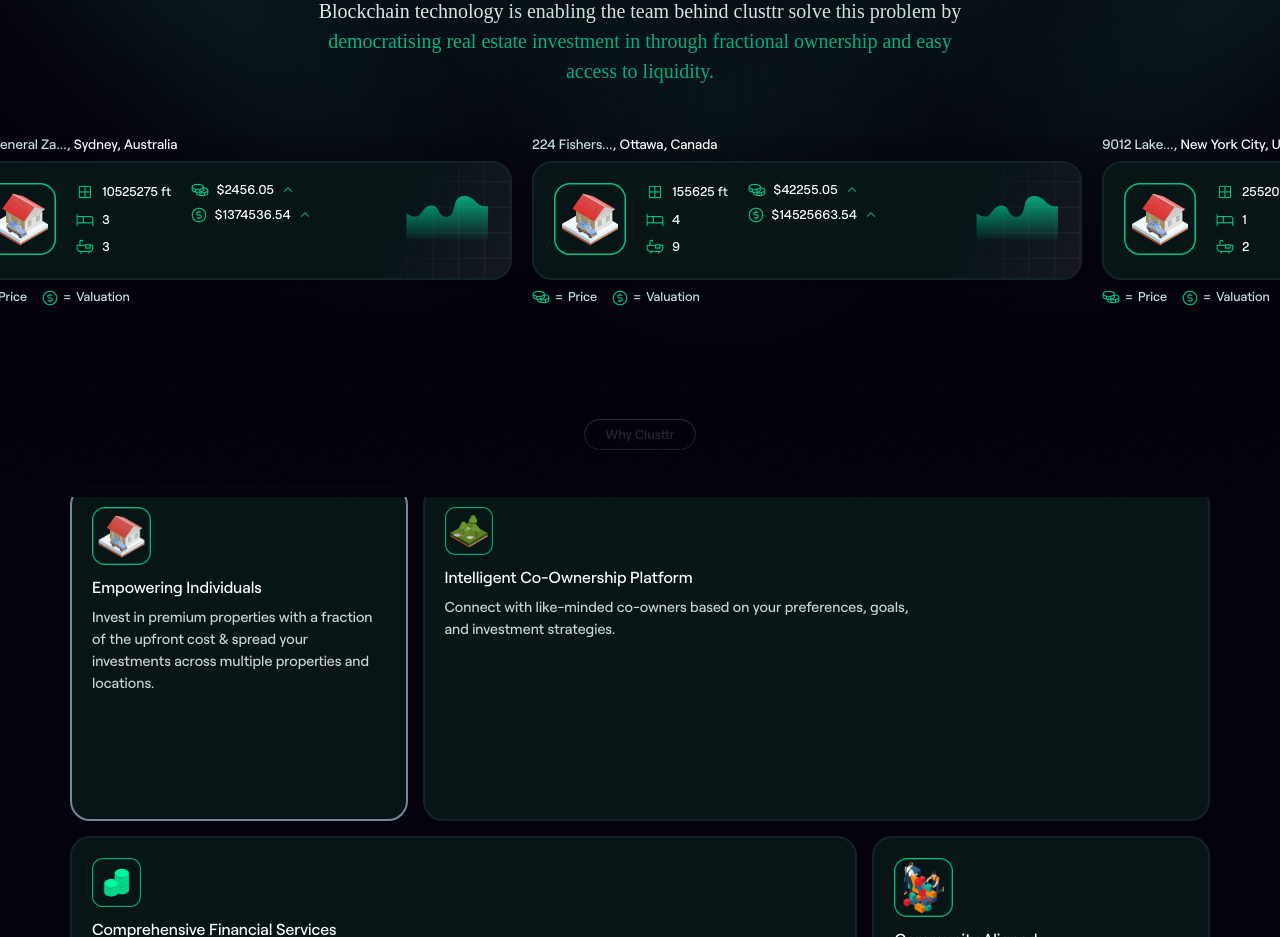
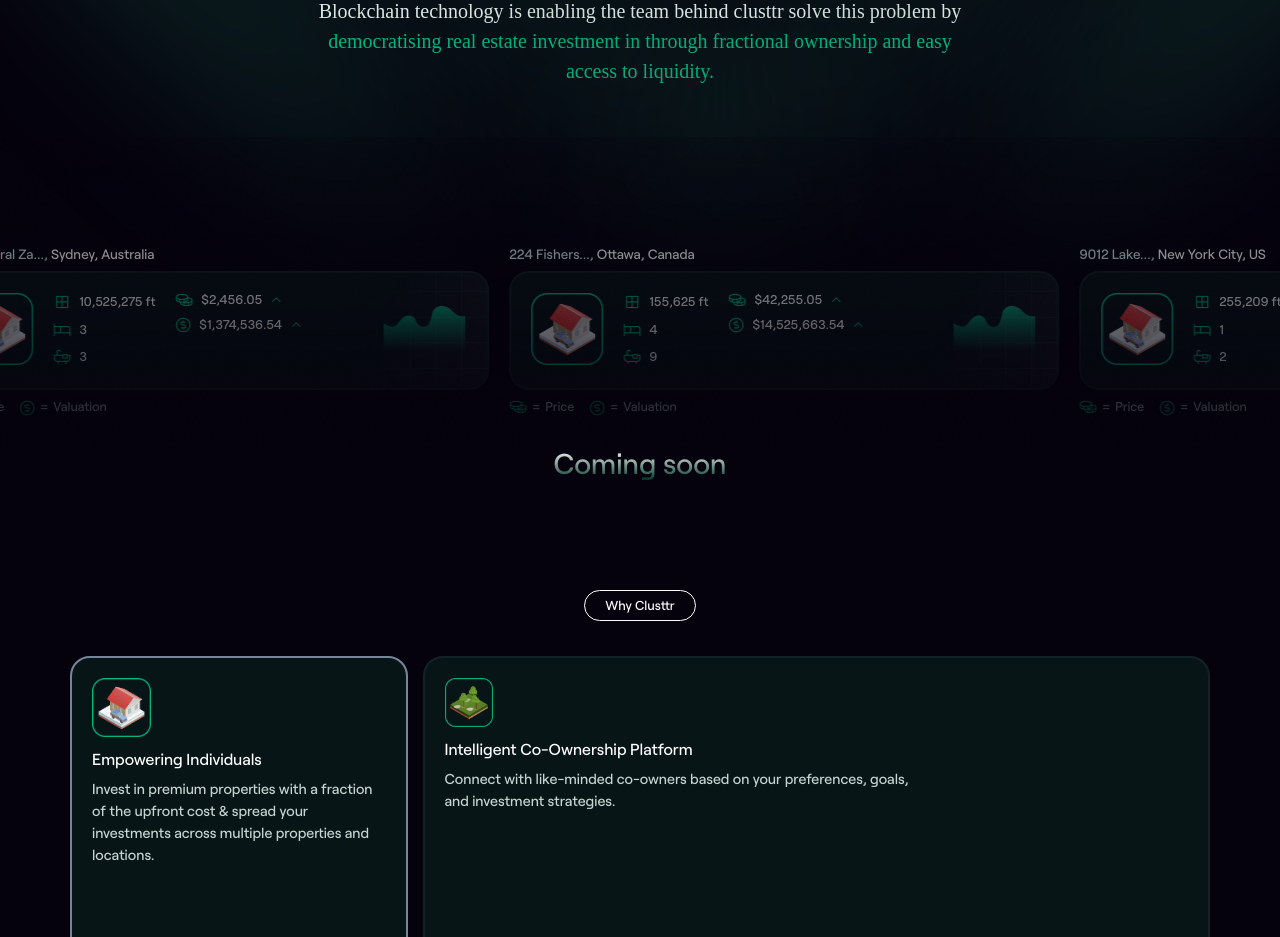
Before and after one commit to Clusttr/clusttr-web, a React (Vite) app: page / in a window 1280 px wide. Shown: the part 1040-1977 px from the top of the page. Built offline with nearby package versions, Linux system fonts and the light colour scheme; a web font is replaced by a local one.

Commit message:
added the black overlay

```diff
--- a/src/views/landing/ComingSoon.tsx
+++ b/src/views/landing/ComingSoon.tsx
@@ -55,7 +55,6 @@ const ComingSoonBoxes = () => {
 		<div className="coming_soon_boxes">
 			{fakeData.map(
 				({ windowLength, beds, bathrooms, coins, dollar, address, region }) => {
-					console.log('hey');
 					return (
 						<ComingSoonBox
 							address={address}
@@ -76,10 +75,12 @@ const ComingSoonBoxes = () => {
 const ComingSoon = () => {
 	return (
 		<ComingSoonStyle>
-			<img src={overlay} alt="" className="overlay" />
-			<div className="comingSoonBoxesClones">
-				<ComingSoonBoxes />
-				<ComingSoonBoxes />
+			<div className="overlay_bg">
+				<div className="comingSoonBoxesClones">
+					<ComingSoonBoxes />
+					<ComingSoonBoxes />
+					<img src={overlay} alt="" className="overlay" />
+				</div>
 			</div>
 
 			<div className="coming_soon">Coming soon</div>
@@ -90,12 +91,17 @@ const ComingSoon = () => {
 const ComingSoonStyle = styled.div`
 	color: white;
 	padding-bottom: 60px;
-	display: flex;
-	// background: white;
-	position: relative;
 
+	& .overlay_bg {
+		position: relative;
+		overflow: hidden;
+	}
 	& .overlay {
 		position: absolute;
+		top: 0;
+		left: 0;
+		righ11: 02;
+		// background-color: red;
 	}
 
 	@keyframes slide {
@@ -108,6 +114,7 @@ const ComingSoonStyle = styled.div`
 	}
 	& .comingSoonBoxesClones {
 		display: flex;
+		margin: 110px 0 30px;
 	}
 	& .coming_soon_boxes {
 		display: flex;
--- a/src/views/landing/ComingSoonCard.tsx
+++ b/src/views/landing/ComingSoonCard.tsx
@@ -35,7 +35,7 @@ const ComingSoonCard = ({
 					<div className="card_info_inner_container_contents">
 						<div className="card_info">
 							<img src={windowEdge} alt="" />
-							<div>{windowLength} ft</div>
+							<div>{windowLength.toLocaleString()} ft</div>
 						</div>
 						<div className="card_info">
 							<img src={bed} alt="" />
@@ -49,12 +49,12 @@ const ComingSoonCard = ({
 					<div className="card_info_inner_container_contents">
 						<div className="card_info">
 							<img src={coinsIcon} alt="" />
-							<div>${coins}</div>
+							<div>${coins.toLocaleString()}</div>
 							<img src={angle} alt="" />
 						</div>
 						<div className="card_info">
 							<img src={dollarIcon} alt="" />
-							<div>${dollar}</div>
+							<div>${dollar.toLocaleString()}</div>
 							<img src={angle} alt="" />
 						</div>
 					</div>
```
